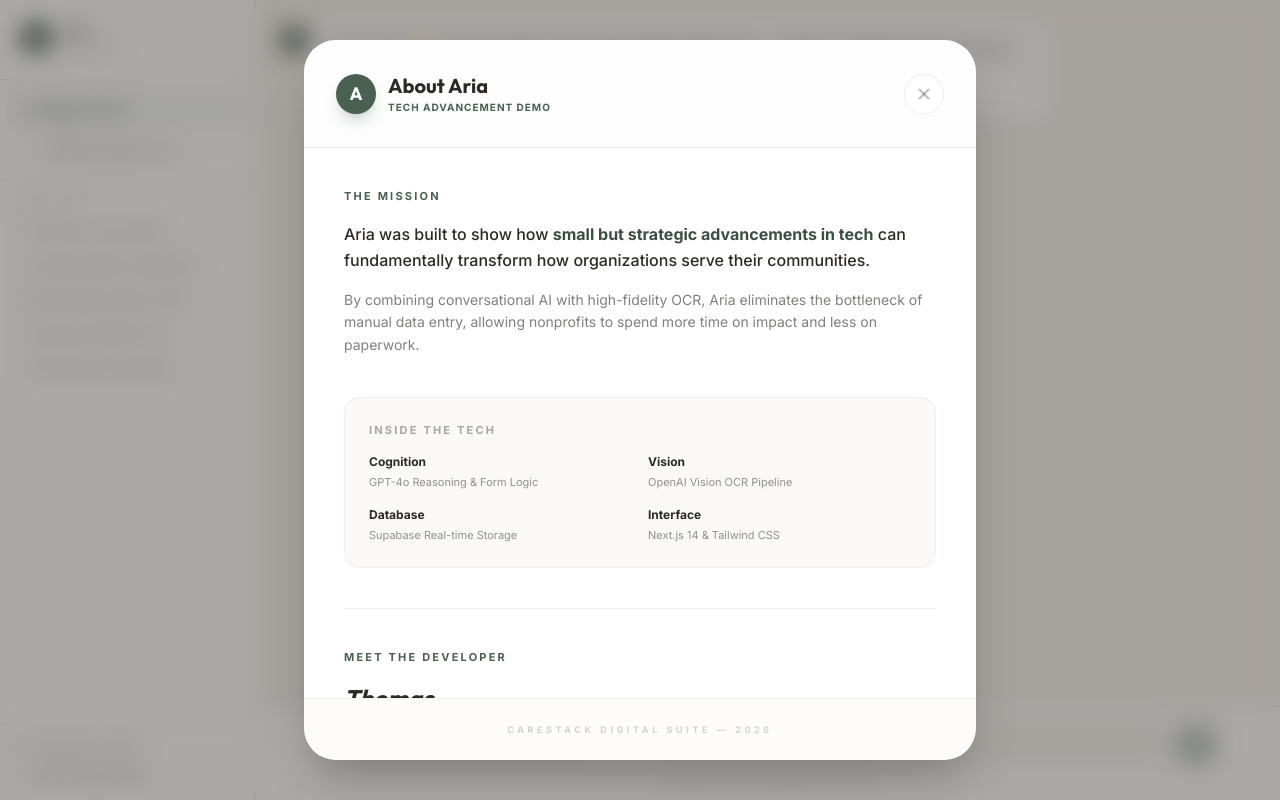
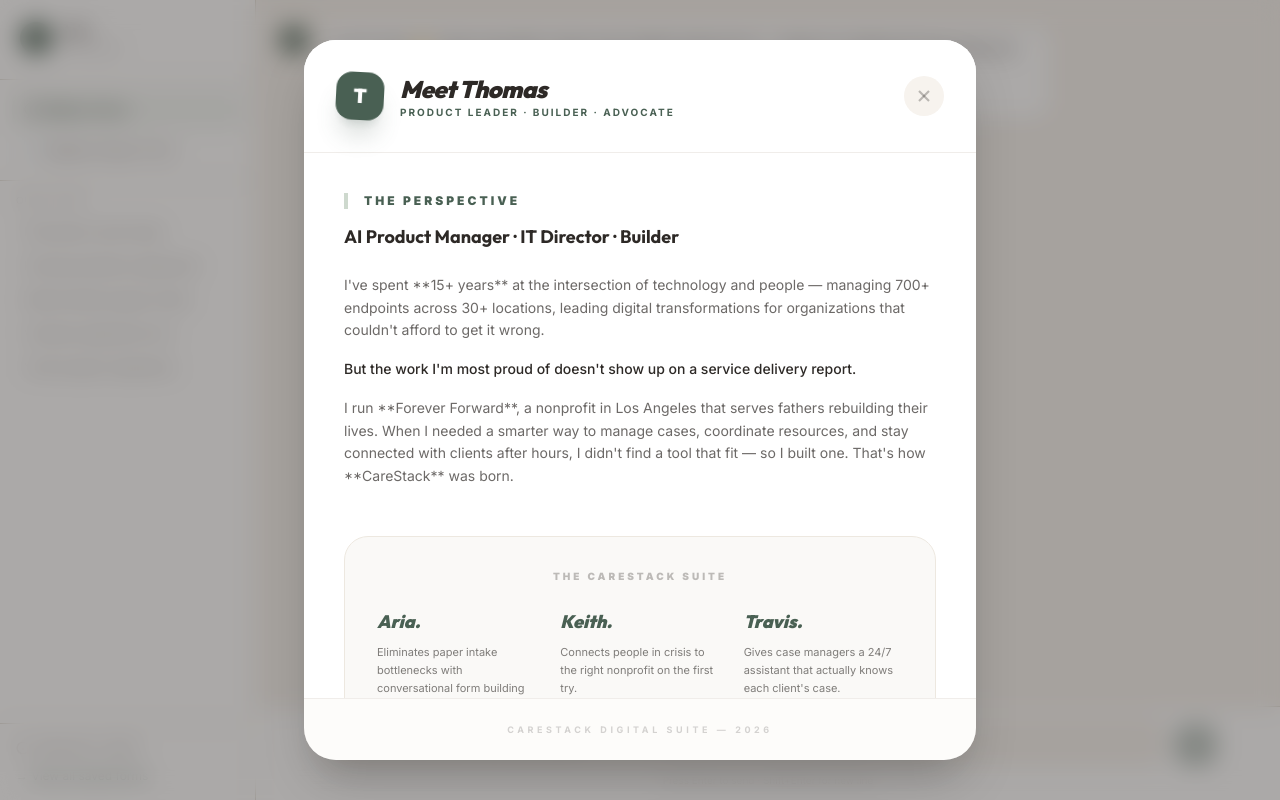
Before and after one commit to simpletech310/ariademo, a Next.js app: page / in a window 1280 px wide. Both pictures are taken after a click on the button "PROJECT INFO". Built offline with nearby package versions, Linux system fonts and the light colour scheme.

Commit message:
Update About section with personal narrative and branding

```diff
--- a/components/AboutModal.tsx
+++ b/components/AboutModal.tsx
@@ -16,19 +16,19 @@
                 onClick={(e) => e.stopPropagation()}
             >
                 {/* Header */}
-                <div className="p-8 border-b border-[#F0EDEA] flex items-center justify-between bg-sage-50/30">
-                    <div className="flex items-center gap-3">
-                        <div className="w-10 h-10 rounded-full bg-sage-600 flex items-center justify-center shadow-lg shadow-sage-600/20">
-                            <span className="text-white font-display font-bold text-lg">A</span>
+                <div className="p-8 border-b border-[#F0EDEA] flex items-center justify-between bg-white relative">
+                    <div className="flex items-center gap-4">
+                        <div className="w-12 h-12 rounded-2xl bg-sage-600 flex items-center justify-center shadow-xl shadow-sage-600/20 rotate-3 transition-transform hover:rotate-0">
+                            <span className="text-white font-display font-black text-xl">T</span>
                         </div>
                         <div>
-                            <h2 className="text-xl font-display font-bold text-ink">About Aria</h2>
-                            <p className="text-[10px] text-sage-600 font-bold uppercase tracking-widest">Tech Advancement Demo</p>
+                            <h2 className="text-2xl font-display font-black text-ink italic tracking-tight">Meet Thomas</h2>
+                            <p className="text-[10px] text-sage-600 font-bold uppercase tracking-[0.2em]">Product leader · Builder · advocate</p>
                         </div>
                     </div>
                     <button
                         onClick={onClose}
-                        className="w-10 h-10 rounded-full bg-white flex items-center justify-center text-ink/30 hover:text-ink hover:shadow-md transition-all border border-[#F0EDEA]"
+                        className="w-10 h-10 rounded-full bg-[#F7F3EE] flex items-center justify-center text-ink/30 hover:text-ink hover:bg-sage-100/50 transition-all border border-transparent hover:border-sage-200"
                     >
                         <svg width="20" height="20" viewBox="0 0 24 24" fill="none" stroke="currentColor" strokeWidth="2.5">
                             <line x1="18" y1="6" x2="6" y2="18" />
@@ -38,61 +38,86 @@
                 </div>
 
                 {/* Content */}
-                <div className="flex-1 overflow-y-auto p-10 space-y-10">
-                    {/* Mission Section */}
-                    <section>
-                        <h3 className="text-[11px] font-bold text-sage-600 uppercase tracking-[0.2em] mb-4">The Mission</h3>
-                        <p className="text- ink text-base leading-relaxed font-medium mb-4">
-                            Aria was built to show how <span className="text-sage-700 font-bold">small but strategic advancements in tech</span> can fundamentally transform how organizations serve their communities.
-                        </p>
-                        <p className="text-ink/60 text-sm leading-relaxed">
-                            By combining conversational AI with high-fidelity OCR, Aria eliminates the bottleneck of manual data entry, allowing nonprofits to spend more time on impact and less on paperwork.
-                        </p>
-                    </section>
+                <div className="flex-1 overflow-y-auto p-10 space-y-12">
+                    {/* Headline and Bio */}
+                    <div className="space-y-6">
+                        <div className="space-y-4">
+                            <h3 className="text-xs font-black uppercase tracking-[0.25em] text-sage-600 border-l-4 border-sage-200 pl-4">The Perspective</h3>
+                            <p className="text-lg font-display font-bold text-ink leading-snug">
+                                AI Product Manager · IT Director · Builder
+                            </p>
+                        </div>
 
-                    {/* Tech Stack Section */}
-                    <section className="bg-[#F7F3EE]/50 rounded-2xl p-6 border border-[#F0EDEA]">
-                        <h3 className="text-[11px] font-bold text-ink/40 uppercase tracking-[0.2em] mb-4">Inside the Tech</h3>
-                        <div className="grid grid-cols-2 gap-4">
-                            <div className="space-y-1">
-                                <p className="text-xs font-bold text-ink">Cognition</p>
-                                <p className="text-[11px] text-ink/50">GPT-4o Reasoning & Form Logic</p>
+                        <div className="text-ink/70 text-sm leading-relaxed space-y-4">
+                            <p>
+                                I've spent **15+ years** at the intersection of technology and people — managing 700+ endpoints across 30+ locations, leading digital transformations for organizations that couldn't afford to get it wrong.
+                            </p>
+                            <p className="text-ink font-medium">
+                                But the work I'm most proud of doesn't show up on a service delivery report.
+                            </p>
+                            <p>
+                                I run **Forever Forward**, a nonprofit in Los Angeles that serves fathers rebuilding their lives. When I needed a smarter way to manage cases, coordinate resources, and stay connected with clients after hours, I didn't find a tool that fit — so I built one. That's how **CareStack** was born.
+                            </p>
+                        </div>
+                    </div>
+
+                    {/* The Agents Section */}
+                    <div className="bg-[#FAF9F7] rounded-3xl p-8 border border-[#EDE8E0] space-y-6">
+                        <h3 className="text-[10px] font-black uppercase tracking-[0.3em] text-ink/30 text-center">The CareStack Suite</h3>
+                        <div className="grid grid-cols-1 md:grid-cols-3 gap-6">
+                            <div className="space-y-2">
+                                <div className="text-sage-600 font-display font-black text-lg italic">Aria.</div>
+                                <p className="text-[11px] text-ink/60 leading-relaxed">Eliminates paper intake bottlenecks with conversational form building and OCR.</p>
                             </div>
-                            <div className="space-y-1">
-                                <p className="text-xs font-bold text-ink">Vision</p>
-                                <p className="text-[11px] text-ink/50">OpenAI Vision OCR Pipeline</p>
+                            <div className="space-y-2">
+                                <div className="text-sage-600 font-display font-black text-lg italic">Keith.</div>
+                                <p className="text-[11px] text-ink/60 leading-relaxed">Connects people in crisis to the right nonprofit on the first try.</p>
                             </div>
-                            <div className="space-y-1">
-                                <p className="text-xs font-bold text-ink">Database</p>
-                                <p className="text-[11px] text-ink/50">Supabase Real-time Storage</p>
-                            </div>
-                            <div className="space-y-1">
-                                <p className="text-xs font-bold text-ink">Interface</p>
-                                <p className="text-[11px] text-ink/50">Next.js 14 & Tailwind CSS</p>
+                            <div className="space-y-2">
+                                <div className="text-sage-600 font-display font-black text-lg italic">Travis.</div>
+                                <p className="text-[11px] text-ink/60 leading-relaxed">Gives case managers a 24/7 assistant that actually knows each client's case.</p>
                             </div>
                         </div>
-                    </section>
+                        <p className="text-[10px] text-ink/40 italic text-center pt-4 border-t border-ink/5">
+                            "So no one falls through the cracks at 11pm on a Tuesday."
+                        </p>
+                    </div>
 
-                    {/* Thomas Section */}
-                    <section className="border-t border-[#F0EDEA] pt-10">
-                        <div className="flex flex-col md:flex-row gap-8 items-start">
-                            <div className="flex-1">
-                                <h3 className="text-[11px] font-bold text-sage-600 uppercase tracking-[0.2em] mb-4">Meet the Developer</h3>
-                                <h4 className="text-2xl font-display font-bold text-ink mb-1 italic">Thomas</h4>
-                                <p className="text-xs text-ink/40 font-bold uppercase tracking-widest mb-4">AI, Cloud & Networking Specialist</p>
-                                <p className="text-ink/60 text-sm leading-relaxed mb-6">
-                                    With <span className="text-sage-700 font-bold">10+ years of experience</span> across technical infrastructure, networking, and cloud architecture, Thomas specializes in deploying advanced AI/ML solutions that solve real-world operational challenges.
+                    {/* Full Stack View */}
+                    <div className="space-y-6">
+                        <div className="grid grid-cols-1 md:grid-cols-5 gap-8 items-center">
+                            <div className="md:col-span-3 space-y-4 text-ink/70 text-sm leading-relaxed">
+                                <p>
+                                    This portfolio is proof of concept. It's also proof of perspective. I bring something most AI builders don't: I've been the IT director troubleshooting infrastructure, the consultant selling the solution, and the nonprofit founder sitting across from someone who needed help.
                                 </p>
-
-                                <div className="flex items-center gap-4">
-                                    <button className="px-6 py-2.5 bg-sage-600 text-white rounded-xl text-xs font-bold hover:bg-sage-700 transition-all shadow-lg shadow-sage-600/20">
-                                        Let's Collaborate
-                                    </button>
-                                    <p className="text-[10px] text-ink/30 italic">Reach out to discuss custom solutions.</p>
-                                </div>
+                                <p className="font-bold text-ink">
+                                    That full-stack view of how technology actually gets used — and where it fails — is what I build from.
+                                </p>
+                            </div>
+                            <div className="md:col-span-2 bg-sage-600 p-6 rounded-2xl text-white rotate-1 shadow-xl">
+                                <p className="text-[10px] font-black uppercase tracking-widest mb-3 opacity-60">Philosophy</p>
+                                <p className="text-sm font-display font-bold italic leading-tight">
+                                    "Technology should amplify human potential, not replace it."
+                                </p>
                             </div>
                         </div>
-                    </section>
+                    </div>
+
+                    {/* Call to Action */}
+                    <div className="pt-10 border-t border-[#F0EDEA] flex flex-col items-center text-center space-y-6">
+                        <p className="text-ink/60 text-sm max-w-md">
+                            If you're building something in the nonprofit or human services space and need a product leader who can go from whiteboard to working demo — let's talk.
+                        </p>
+                        <div className="flex flex-col items-center gap-2">
+                            <a
+                                href="mailto:wilform.thomas@gmail.com"
+                                className="px-10 py-4 bg-sage-600 text-white rounded-2xl font-bold hover:bg-sage-700 transition-all shadow-xl shadow-sage-600/20 active:scale-95"
+                            >
+                                Reach out → wilform.thomas@gmail.com
+                            </a>
+                            <p className="text-[10px] text-ink/30 font-bold uppercase tracking-[0.2em]">Los Angeles Metro</p>
+                        </div>
+                    </div>
                 </div>
 
                 {/* Footer */}
```
